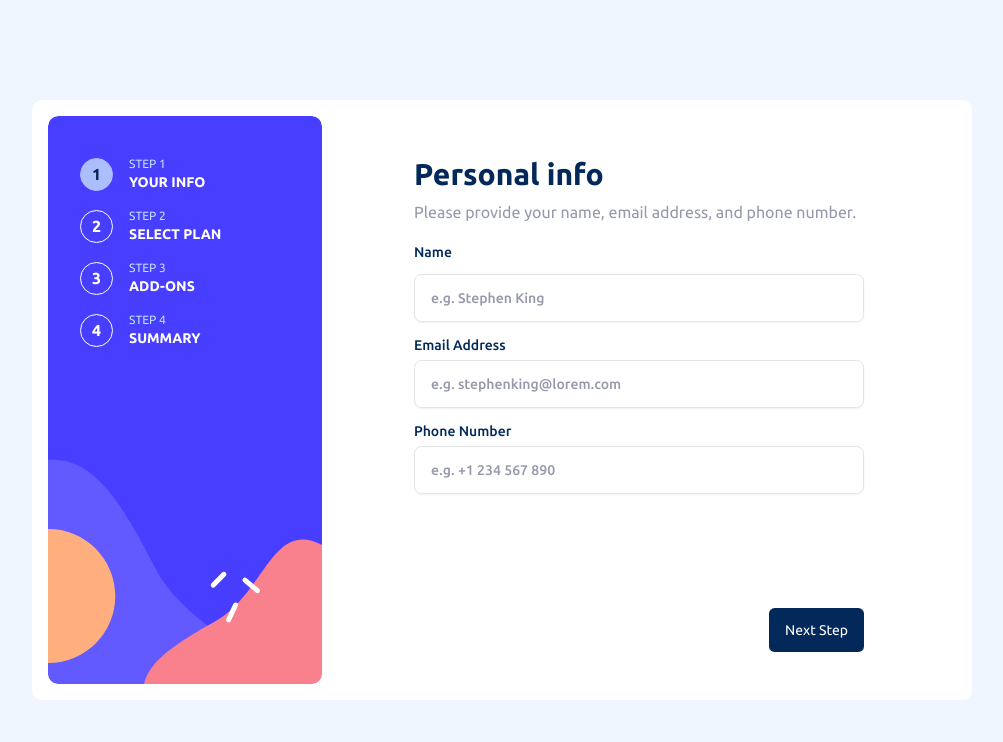
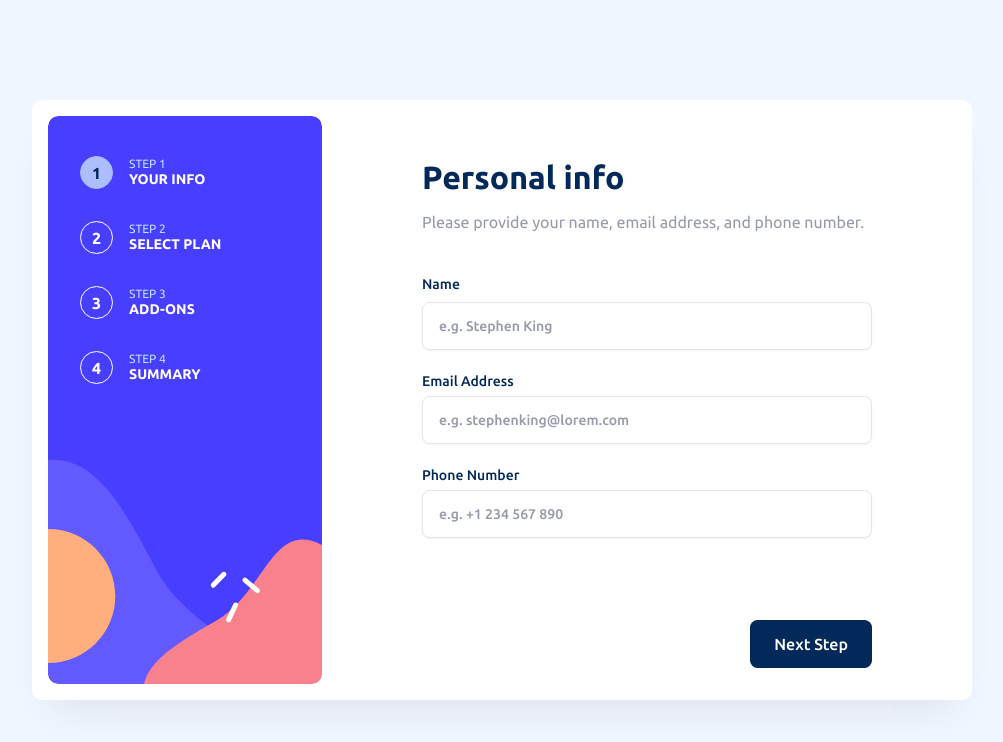
Before and after one commit to danmlarsen/fm-multi-step-form, a React (Vite) app: page / in a window 1280 px wide. Shown: the top 742 px of the page, without its empty margins (138-1141 px from the left). Built offline with nearby package versions, Linux system fonts and the light colour scheme.

Commit message:
Styling & layout

```diff
--- a/src/components/MultiStepForm.tsx
+++ b/src/components/MultiStepForm.tsx
@@ -94,11 +94,11 @@ export default function MultiStepForm() {
 
       {/* Desktop view */}
       <div className="hidden min-h-screen place-items-center px-6 md:grid">
-        <Card className="grid min-h-[37.5rem] max-w-[58.75rem] grid-cols-[auto_1fr] p-4">
+        <Card className="grid min-h-[37.5rem] max-w-[58.75rem] grid-cols-[auto_1fr] p-4 pr-0">
           <div className="w-[17.125rem] rounded-[0.625rem] bg-[url(/assets/images/bg-sidebar-desktop.svg)] bg-cover bg-no-repeat px-8 py-10">
             <FormSteps />
           </div>
-          <div className="grid grid-rows-[1fr_auto] justify-items-center p-6 pt-10 pb-8">
+          <div className="grid grid-rows-[1fr_auto] justify-items-center p-6 pt-10 pb-4">
             <div className="w-full max-w-[28.125rem]">
               {!formConfirmed && (
                 <>
--- a/src/components/MultiStepFormSteps.tsx
+++ b/src/components/MultiStepFormSteps.tsx
@@ -24,11 +24,15 @@ export default function FormSteps({
 
   return (
     <div
-      className={twMerge("flex gap-4 text-white md:flex-col", className)}
+      className={twMerge(
+        "flex gap-4 text-white md:flex-col md:gap-8",
+        className,
+      )}
       {...props}
     >
       {formStepsData.map((step, idx) => (
         <FormStep
+          key={idx}
           stepNum={idx + 1}
           stepDescription={step.stepDescription}
           isActive={currentStep === idx}
@@ -58,8 +62,10 @@ export function FormStep({
         {stepNum}
       </div>
       <div className="hidden text-left uppercase md:block">
-        <div className="text-light-blue text-xs">Step {stepNum}</div>
-        <div className="text-sm font-bold">{stepDescription}</div>
+        <div className="text-light-blue text-xs leading-tight">
+          Step {stepNum}
+        </div>
+        <div className="text-sm leading-tight font-bold">{stepDescription}</div>
       </div>
     </div>
   );
--- a/src/components/forms/PersonalInfoForm.tsx
+++ b/src/components/forms/PersonalInfoForm.tsx
@@ -41,13 +41,16 @@ export default function PersonalInfoForm({
       </CardHeader>
       <CardContent>
         <Form {...form}>
-          <form className="space-y-4" onSubmit={form.handleSubmit(onSubmit)}>
+          <form
+            className="space-y-4 md:space-y-6"
+            onSubmit={form.handleSubmit(onSubmit)}
+          >
             <FormField
               control={form.control}
               name="fullName"
               render={({ field }) => (
                 <FormItem>
-                  <div className="flex h-5 items-center justify-between pb-2">
+                  <div className="flex h-5 items-center justify-between">
                     <FormLabel>Name</FormLabel>
                     <FormMessage />
                   </div>
--- a/src/components/ui/Button.tsx
+++ b/src/components/ui/Button.tsx
@@ -21,7 +21,7 @@ export default function Button({
   return (
     <button
       className={twMerge(
-        "cursor-pointer rounded-sm px-4 py-3 text-sm text-white transition duration-300",
+        "flex h-10 cursor-pointer items-center justify-center rounded-sm px-4 text-sm font-medium text-white transition duration-300 md:h-12 md:rounded-md md:px-6 md:text-base",
         variantClasses[variant],
         className,
       )}
--- a/src/components/ui/Card.tsx
+++ b/src/components/ui/Card.tsx
@@ -7,7 +7,7 @@ export default function Card({
   return (
     <div
       className={twMerge(
-        "flex w-full flex-col justify-center rounded-[0.625rem] bg-white px-6 py-8",
+        "flex w-full flex-col justify-center rounded-[0.625rem] bg-white px-6 py-8 shadow-[0_25px_40px_-20px_rgba(0,0,0,0.095)]",
         className,
       )}
       {...props}
@@ -20,7 +20,10 @@ export function CardHeader({
   ...props
 }: React.ComponentProps<"div">) {
   return (
-    <div className={twMerge("flex flex-col gap-2", className)} {...props} />
+    <div
+      className={twMerge("flex flex-col gap-2 md:gap-[11px]", className)}
+      {...props}
+    />
   );
 }
 
@@ -28,7 +31,7 @@ export function CardTitle({ className, ...props }: React.ComponentProps<"h2">) {
   return (
     <h2
       className={twMerge(
-        "text-marine-blue text-2xl font-bold md:text-3xl",
+        "text-marine-blue text-2xl font-bold md:text-[32px]",
         className,
       )}
       {...props}
@@ -52,5 +55,7 @@ export function CardContent({
   className,
   ...props
 }: React.ComponentProps<"div">) {
-  return <div className={twMerge("pt-[1.375rem]", className)} {...props} />;
+  return (
+    <div className={twMerge("pt-[1.375rem] md:pt-10", className)} {...props} />
+  );
 }
```
